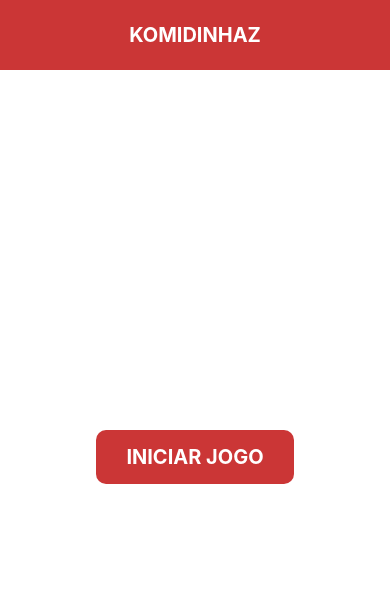
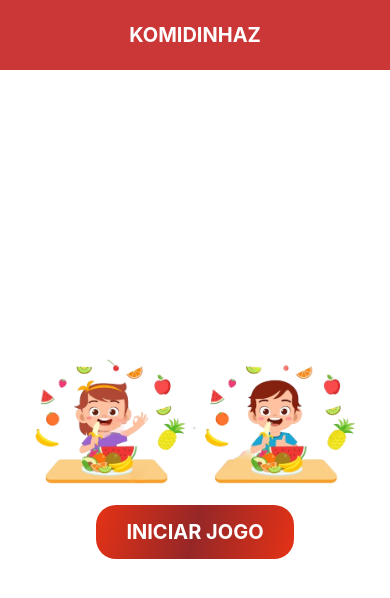
Before and after one commit to GFerreira1902/Projeto-Lista-de-Alimentos-com-React-Native, a React Native app: screen /InitialPage in a window 390 px wide. Shown: the top 598 px of the page. Built offline with nearby package versions, Linux system fonts and the light colour scheme.

Commit message:
Ajustes na estilizacao do app

```diff
--- a/src/pages/ConfigPage.js
+++ b/src/pages/ConfigPage.js
@@ -112,10 +112,9 @@ const styles = StyleSheet.create({
   },
   linearGradient: {
     width: '100%',
-    height: '60',
+    height: 60,
     justifyContent: 'center',
     alignItems: 'center',
-    borderRadius: 10,
     paddingHorizontal: 30,
     paddingVertical: 10,
     borderRadius: 20
--- a/src/pages/InitialPage.js
+++ b/src/pages/InitialPage.js
@@ -1,9 +1,26 @@
 import { useNavigation } from '@react-navigation/native';
-import React from 'react';
-import { View, TouchableOpacity, Text, StyleSheet } from 'react-native';
+import React, { useEffect, useRef } from 'react';
+import { View, TouchableOpacity, Text, StyleSheet, Image, Animated } from 'react-native';
+import { LinearGradient } from 'expo-linear-gradient';
 
 const InitialPage = () => {
   const navigation = useNavigation();
+  const imageScale = useRef(new Animated.Value(0)).current;
+  const buttonStartGameOpacity = useRef(new Animated.Value(0)).current;
+
+  useEffect(() => {
+    Animated.timing(imageScale, {
+      toValue: 1,
+      duration: 1000,
+      useNativeDriver: true,
+    }).start(() => {
+      Animated.timing(buttonStartGameOpacity, {
+        toValue: 1,
+        duration: 500,
+        useNativeDriver: true
+      }).start();
+    })
+  }, []);
 
   const handleStartGame = () => {
     navigation.navigate('HomePage');
@@ -11,9 +28,23 @@ const InitialPage = () => {
 
   return (
     <View style={styles.container}>
-      <TouchableOpacity style={styles.button} onPress={handleStartGame}>
-        <Text style={styles.buttonText}>INICIAR JOGO</Text>
-      </TouchableOpacity>
+      <Animated.Image
+        style={[styles.imgStartGame, { transform: [{ scale: imageScale }] }]}
+        source={require('../../assets/images/playgame.png')}
+        resizeMode='contain'
+      />
+      <Animated.View style = {{ opacity: buttonStartGameOpacity }}>
+        <TouchableOpacity style={styles.button} onPress={handleStartGame}>
+          <LinearGradient
+            colors={['#e53216', '#962727', '#e53216']}
+            start={{ x: 0, y:0 }}
+            end={{ x:1, y:1 }}
+            style={styles.linearGradient}
+          >
+            <Text style={styles.buttonText}>INICIAR JOGO</Text>
+          </LinearGradient>
+        </TouchableOpacity>
+      </Animated.View>
     </View>
   );
 };
@@ -25,17 +56,26 @@ const styles = StyleSheet.create({
     alignItems: 'center',
     backgroundColor: '#fff',
   },
+  imgStartGame: {
+    width: 320,
+    height: 150
+  },
   button: {
-    backgroundColor: '#CB3636',
     paddingVertical: 15,
     paddingHorizontal: 30,
     borderRadius: 10,
-    fontStyle: 'bold'
+    fontStyle: 'bold',
+  },
+  linearGradient: {
+    paddingVertical: 15,
+    paddingHorizontal: 30,
+    borderRadius: 20,
+    alignItems: 'center',
   },
   buttonText: {
     color: '#fff',
     fontSize: 20,
-    fontWeight: 'bold',
+    fontWeight: 'bold'
   },
 });
 
```
Also changed, not shown: assets/images/playgame.png (added).
